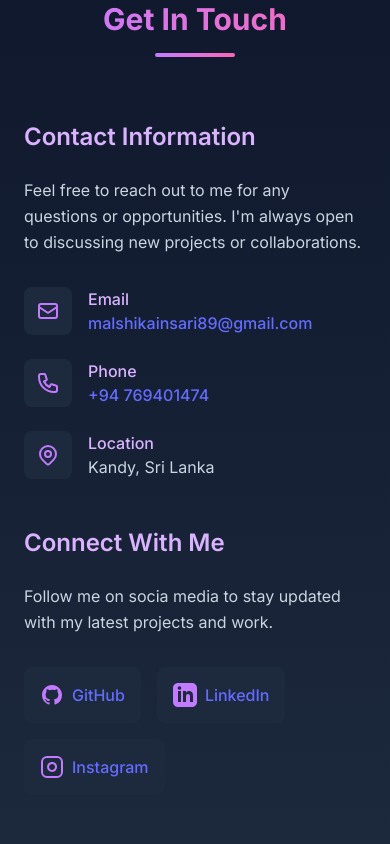
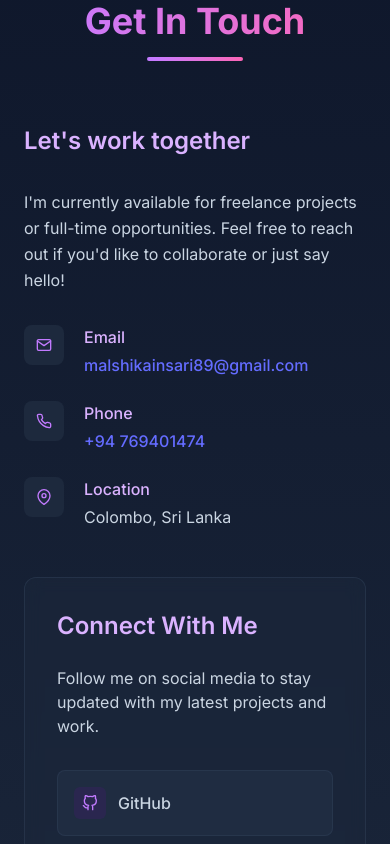
Before and after one commit to malshikainsari/myportfolio, a React (Vite) app: page / in a window 390 px wide. Shown: the part 5760-6604 px from the top of the page. Built offline with nearby package versions, Linux system fonts and the light colour scheme.

Commit message:
contact page update

```diff
--- a/src/components/Contact.jsx
+++ b/src/components/Contact.jsx
@@ -1,36 +1,24 @@
 import { motion } from "framer-motion";
+import { FiMail, FiPhone, FiMapPin, FiGithub, FiLinkedin, FiInstagram } from "react-icons/fi";
 
 const Contact = () => {
-  const contactMethods = [
+  const contactItems = [
     {
-      icon: (
-        <svg className="w-6 h-6" fill="none" stroke="currentColor" viewBox="0 0 24 24">
-          <path strokeLinecap="round" strokeLinejoin="round" strokeWidth="2" d="M3 8l7.89 5.26a2 2 0 002.22 0L21 8M5 19h14a2 2 0 002-2V7a2 2 0 00-2-2H5a2 2 0 00-2 2v10a2 2 0 002 2z" />
-        </svg>
-      ),
+      icon: <FiMail className="text-purple-400" />,
       title: "Email",
       value: "malshikainsari89@gmail.com",
       link: "mailto:malshikainsari89@gmail.com"
     },
     {
-      icon: (
-        <svg className="w-6 h-6" fill="none" stroke="currentColor" viewBox="0 0 24 24">
-          <path strokeLinecap="round" strokeLinejoin="round" strokeWidth="2" d="M3 5a2 2 0 012-2h3.28a1 1 0 01.948.684l1.498 4.493a1 1 0 01-.502 1.21l-2.257 1.13a11.042 11.042 0 005.516 5.516l1.13-2.257a1 1 0 011.21-.502l4.493 1.498a1 1 0 01.684.949V19a2 2 0 01-2 2h-1C9.716 21 3 14.284 3 6V5z" />
-        </svg>
-      ),
+      icon: <FiPhone className="text-purple-400" />,
       title: "Phone",
       value: "+94 769401474",
       link: "tel:+94769401474"
     },
     {
-      icon: (
-        <svg className="w-6 h-6" fill="none" stroke="currentColor" viewBox="0 0 24 24">
-          <path strokeLinecap="round" strokeLinejoin="round" strokeWidth="2" d="M17.657 16.657L13.414 20.9a1.998 1.998 0 01-2.827 0l-4.244-4.243a8 8 0 1111.314 0z" />
-          <path strokeLinecap="round" strokeLinejoin="round" strokeWidth="2" d="M15 11a3 3 0 11-6 0 3 3 0 016 0z" />
-        </svg>
-      ),
+      icon: <FiMapPin className="text-purple-400" />,
       title: "Location",
-      value: "Kandy, Sri Lanka"
+      value: "Colombo, Sri Lanka"
     }
   ];
 
@@ -38,130 +26,126 @@ const Contact = () => {
     {
       name: "GitHub",
       url: "https://github.com/malshikainsari",
-      icon: (
-        <svg className="w-6 h-6" viewBox="0 0 24 24" fill="currentColor">
-          <path fillRule="evenodd" d="M12 2C6.477 2 2 6.484 2 12.017c0 4.425 2.865 8.18 6.839 9.504.5.092.682-.217.682-.483 0-.237-.008-.868-.013-1.703-2.782.605-3.369-1.343-3.369-1.343-.454-1.158-1.11-1.466-1.11-1.466-.908-.62.069-.608.069-.608 1.003.07 1.531 1.032 1.531 1.032.892 1.53 2.341 1.088 2.91.832.092-.647.35-1.088.636-1.338-2.22-.253-4.555-1.113-4.555-4.951 0-1.093.39-1.988 1.029-2.688-.103-.253-.446-1.272.098-2.65 0 0 .84-.27 2.75 1.026A9.564 9.564 0 0112 6.844c.85.004 1.705.115 2.504.337 1.909-1.296 2.747-1.027 2.747-1.027.546 1.379.202 2.398.1 2.651.64.7 1.028 1.595 1.028 2.688 0 3.848-2.339 4.695-4.566 4.943.359.309.678.92.678 1.855 0 1.338-.012 2.419-.012 2.747 0 .268.18.58.688.482A10.019 10.019 0 0022 12.017C22 6.484 17.522 2 12 2z" clipRule="evenodd" />
-        </svg>
-      )
+      icon: <FiGithub />
     },
     {
       name: "LinkedIn",
       url: "https://linkedin.com/in/malshikainsari",
-      icon: (
-        <svg className="w-6 h-6" viewBox="0 0 24 24" fill="currentColor">
-          <path fillRule="evenodd" d="M19 0h-14c-2.761 0-5 2.239-5 5v14c0 2.761 2.239 5 5 5h14c2.762 0 5-2.239 5-5v-14c0-2.761-2.238-5-5-5zm-11 19h-3v-11h3v11zm-1.5-12.268c-.966 0-1.75-.79-1.75-1.764s.784-1.764 1.75-1.764 1.75.79 1.75 1.764-.783 1.764-1.75 1.764zm13.5 12.268h-3v-5.604c0-3.368-4-3.113-4 0v5.604h-3v-11h3v1.765c1.396-2.586 7-2.777 7 2.476v6.759z" clipRule="evenodd" />
-        </svg>
-      )
+      icon: <FiLinkedin />
     },
     {
       name: "Instagram",
-      url: "https://www.instagram.com/__malshika__?igsh=dnBybDN0dmNnMzR0",
-      icon: (
-        <svg className="w-6 h-6" viewBox="0 0 24 24" fill="none" stroke="currentColor" strokeWidth="2">
-          <rect x="2" y="2" width="20" height="20" rx="5" ry="5" />
-          <path d="M16 11.37A4 4 0 1 1 12.63 8 4 4 0 0 1 16 11.37z" />
-          <line x1="17.5" y1="6.5" x2="17.51" y2="6.5" />
-        </svg>
-      )
+      url: "https://www.instagram.com/__malshika__",
+      icon: <FiInstagram />
     }
   ];
 
   return (
     <section id="contact" className="py-20 bg-gradient-to-b from-slate-900 to-slate-800">
-      <div className="container mx-auto px-6 max-w-6xl">
+      <div className="container mx-auto px-6 max-w-5xl">
+        {/* Header */}
         <motion.div
-          initial={{ opacity: 0, y: 20 }}
+          initial={{ opacity: 0, y: -20 }}
           whileInView={{ opacity: 1, y: 0 }}
           transition={{ duration: 0.5 }}
           viewport={{ once: true }}
           className="text-center mb-16"
         >
-          <h2 className="text-3xl md:text-4xl font-bold mb-4 bg-clip-text text-transparent bg-gradient-to-r from-purple-400 to-pink-400">
+          <h2 className="text-4xl font-bold mb-4 text-transparent bg-clip-text bg-gradient-to-r from-purple-400 to-pink-400">
             Get In Touch
           </h2>
-          <div className="w-20 h-1 bg-gradient-to-r from-purple-400 to-pink-400 mx-auto rounded-full"></div>
+          <div className="w-24 h-1 bg-gradient-to-r from-purple-400 to-pink-400 mx-auto rounded-full"></div>
         </motion.div>
 
-        <div className="flex flex-col lg:flex-row gap-12">
-          {/* Contact Information */}
+        {/* Content */}
+        <div className="flex flex-col lg:flex-row gap-12 items-start">
+          {/* Left Side - Contact Info */}
           <motion.div
-            className="lg:w-1/2"
+            className="w-full lg:w-1/2 space-y-8"
             initial={{ opacity: 0, x: -20 }}
             whileInView={{ opacity: 1, x: 0 }}
-            transition={{ duration: 0.5, delay: 0.2 }}
+            transition={{ duration: 0.5 }}
             viewport={{ once: true }}
           >
-            <h3 className="text-2xl font-semibold mb-6 text-purple-300">Contact Information</h3>
-            <p className="text-slate-300 mb-8 leading-relaxed">
-              Feel free to reach out to me for any questions or opportunities. I'm always open to discussing new projects or collaborations.
+            <h3 className="text-2xl font-semibold text-purple-300">
+              Let's work together
+            </h3>
+
+            <p className="text-slate-300 leading-relaxed">
+              I'm currently available for freelance projects or full-time opportunities.
+              Feel free to reach out if you'd like to collaborate or just say hello!
             </p>
 
             <div className="space-y-6">
-              {contactMethods.map((method, index) => (
-                <motion.div
-                  key={index}
-                  className="flex items-start gap-4"
-                  initial={{ opacity: 0, y: 10 }}
-                  whileInView={{ opacity: 1, y: 0 }}
-                  transition={{ duration: 0.5, delay: index * 0.1 }}
-                  viewport={{ once: true }}
-                >
+              {contactItems.map((item, index) => (
+                <div key={index} className="flex items-start gap-5">
                   <div className="p-3 rounded-lg bg-slate-800 text-purple-400">
-                    {method.icon}
+                    {item.icon}
                   </div>
                   <div>
-                    <h4 className="font-medium text-purple-300">{method.title}</h4>
-                    {method.link ? (
+                    <h4 className="font-medium text-purple-300 mb-1">{item.title}</h4>
+                    {item.link ? (
                       <a
-                        href={method.link}
+                        href={item.link}
                         className="text-slate-300 hover:text-white transition-colors"
                       >
-                        {method.value}
+                        {item.value}
                       </a>
                     ) : (
-                      <p className="text-slate-300">{method.value}</p>
+                      <p className="text-slate-300">{item.value}</p>
                     )}
                   </div>
-                </motion.div>
+                </div>
               ))}
             </div>
           </motion.div>
 
-          {/* Social Links */}
+          {/* Right Side - Social Links */}
           <motion.div
-            className="lg:w-1/2"
-            initial={{ opacity: 0, x: 20 }}
-            whileInView={{ opacity: 1, x: 0 }}
-            transition={{ duration: 0.5, delay: 0.2 }}
+            className="w-full lg:w-1/2 bg-slate-800/50 rounded-xl p-8 backdrop-blur-sm border border-slate-700/50"
+            initial={{ opacity: 0, scale: 0.95 }}
+            whileInView={{ opacity: 1, scale: 1 }}
+            transition={{ duration: 0.5, delay: 0.1 }}
             viewport={{ once: true }}
           >
             <h3 className="text-2xl font-semibold mb-6 text-purple-300">Connect With Me</h3>
-            <p className="text-slate-300 mb-8 leading-relaxed">
-              Follow me on socia media to stay updated with my latest projects and work.
+
+            <p className="text-slate-300 mb-8">
+              Follow me on social media to stay updated with my latest projects and work.
             </p>
 
-            <div className="flex flex-wrap gap-4">
+            <div className="grid grid-cols-1 sm:grid-cols-2 gap-4">
               {socialLinks.map((social, index) => (
                 <motion.a
                   key={index}
                   href={social.url}
                   target="_blank"
                   rel="noopener noreferrer"
-                  className="p-4 rounded-lg bg-slate-800 hover:bg-slate-700 text-slate-300 hover:text-white transition-colors flex items-center gap-2"
+                  className="flex items-center gap-3 p-4 rounded-lg bg-slate-700/30 hover:bg-slate-700/50 transition-colors border border-slate-700/50"
                   whileHover={{ y: -3 }}
-                  whileTap={{ scale: 0.95 }}
+                  whileTap={{ scale: 0.98 }}
                   initial={{ opacity: 0, y: 10 }}
                   whileInView={{ opacity: 1, y: 0 }}
-                  transition={{ duration: 0.5, delay: index * 0.1 }}
+                  transition={{ duration: 0.3, delay: index * 0.1 }}
                   viewport={{ once: true }}
                 >
-                  <div className="text-purple-400">
+                  <div className="p-2 rounded-md bg-purple-900/20 text-purple-400">
                     {social.icon}
                   </div>
-                  <span>{social.name}</span>
+                  <span className="text-slate-300">{social.name}</span>
                 </motion.a>
               ))}
             </div>
+
+            <div className="mt-10 pt-6 border-t border-slate-700/30">
+  <a
+    href="mailto:malshikainsari89@gmail.com"
+    className="inline-flex items-center gap-2 px-6 py-3 rounded-full bg-gradient-to-r from-purple-500 to-pink-400 text-white font-medium hover:from-purple-600 hover:to-pink-500 hover:shadow-lg hover:shadow-purple-500/30 transition-all transform hover:-translate-y-0.5 active:translate-y-0"
+  >
+    <FiMail className="text-white" />
+    <span className="text-white">Send me an email</span>
+  </a>
+</div>
           </motion.div>
         </div>
       </div>
```
